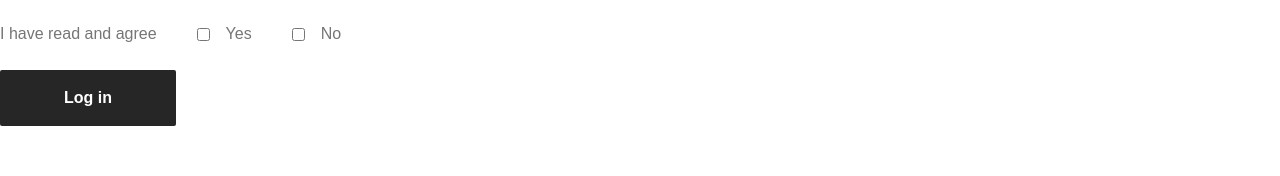
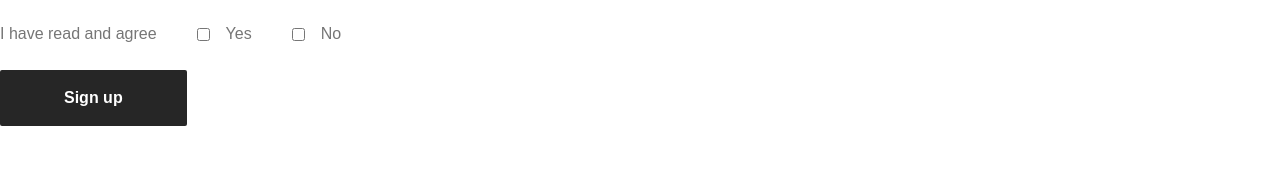
Before and after one commit to mdarafat2201/oreby1, a React (Vite) app: page /Registrtion in a window 1280 px wide. Shown: the part 1762-1938 px from the top of the page. Built offline with nearby package versions, Linux system fonts and the light colour scheme.

Commit message:
Sing up page don

```diff
--- a/src/Component/RegistrtionComponent/SignUpInput/SignUpInput.jsx
+++ b/src/Component/RegistrtionComponent/SignUpInput/SignUpInput.jsx
@@ -8,6 +8,7 @@ const SignUpInput = ({
   labeTitle,
   inputId,
   oninputChange,
+  value,
 }) => {
   return (
     <>
@@ -26,6 +27,7 @@ const SignUpInput = ({
             name={inputId}
             placeholder={placeHolder}
             onChange={oninputChange}
+            value={value}
           />
         </Flex>
       </div>
--- a/src/pages/Registrtion/Registrtion.jsx
+++ b/src/pages/Registrtion/Registrtion.jsx
@@ -8,7 +8,7 @@ import { getAuth, createUserWithEmailAndPassword } from "firebase/auth";
 import { toast, Bounce } from "react-toastify";
 const Registrtion = () => {
   const auth = getAuth();
-
+  const [loading, setloading] = useState(false);
   const [userInfo, setuserInfo] = useState({
     FirstName: "",
     LastName: "",
@@ -159,7 +159,25 @@ const Registrtion = () => {
         Passwordnotmatchd: "",
         agreementError: "",
       });
+      setuserInfo({
+        FirstName: "",
+        LastName: "",
+        Email: "",
+        Telephone: "",
+        Address1: "",
+        Address2: "",
+        City: "",
+        PostCode: "",
+        Divison: "",
+        District: "",
+        Password: "",
+        RepeatPassword: "",
+        agreement: false,
+        subribeYes: false,
+        subribeNo: false,
+      });
       //crete user with firebase createUserWithEmailAndPassword
+      setloading(true);
       createUserWithEmailAndPassword(auth, userInfo.Email, userInfo.Password)
         .then((usercredential) => {
           toast(`${userInfo.FirstName} registrtion don`, {
@@ -186,6 +204,9 @@ const Registrtion = () => {
             theme: "light",
             transition: Bounce,
           });
+        })
+        .finally(() => {
+          setloading(false);
         });
     }
   };
@@ -495,14 +516,33 @@ const Registrtion = () => {
                       </Flex>
                     </Flex>
                   </div>
-                  <div onClick={handleSignup}>
-                    <Button
-                      title={"Log in"}
+                  {loading ? (
+                    <div
                       className={
-                        "rounded-sm bg-main_font_color px-16 py-4 font-DMsans text-base font-bold text-main_bg_color"
+                        " w-[180px] rounded-sm bg-main_font_color px-9 py-4 "
                       }
-                    />
-                  </div>
+                    >
+                      <Flex className={"items-center gap-x-2"}>
+                        <div className="pointer-events-none h-5 w-5 animate-spin  rounded-full border-4 border-t-green-500"></div>
+                        <p
+                          className={
+                            " font-DMsans text-base font-bold text-main_bg_color"
+                          }
+                        >
+                          Sign up....
+                        </p>
+                      </Flex>
+                    </div>
+                  ) : (
+                    <div onClick={handleSignup}>
+                      <Button
+                        title={"Sign up"}
+                        className={
+                          "rounded-sm bg-main_font_color px-16 py-4 font-DMsans text-base font-bold text-main_bg_color"
+                        }
+                      />
+                    </div>
+                  )}
                 </Flex>
               </div>
               {/** chek infomation */}
```
